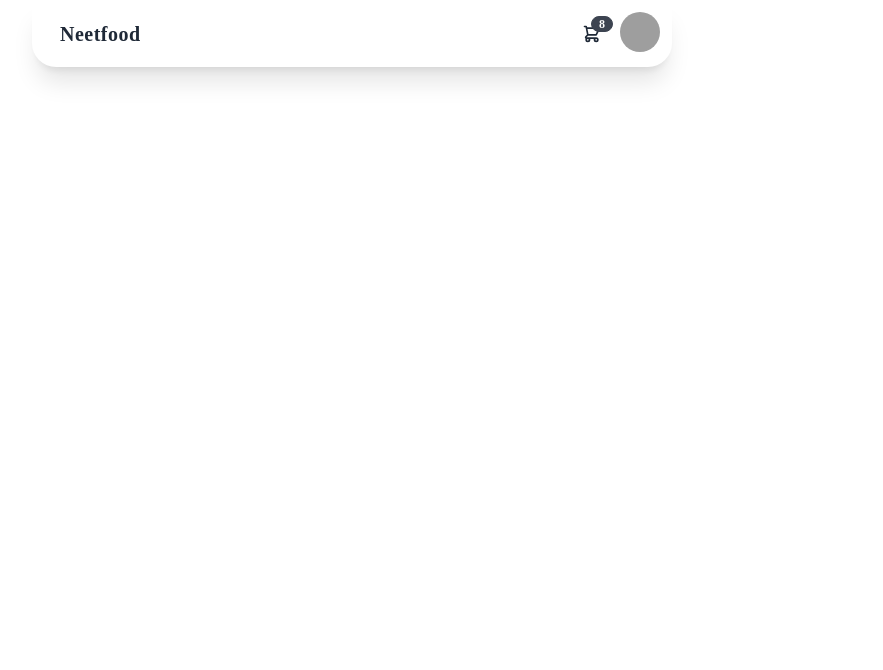
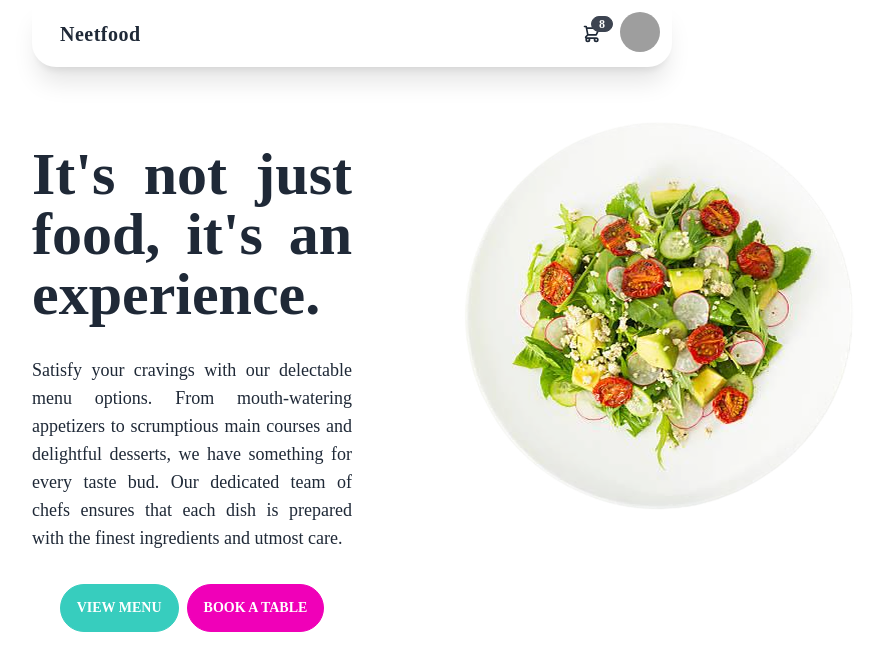
Before and after one commit to malvinval/food-order-app-ui, a React (Create React App) app: page / in a window 1280 px wide. Shown: the top 670 px of the page, without its empty margins (288-1171 px from the left). Built offline with nearby package versions, Linux system fonts and the light colour scheme; grey boxes are pictures that could not be loaded.

Commit message:
add: body content

```diff
--- a/src/App.js
+++ b/src/App.js
@@ -1,12 +1,35 @@
-import { useState } from "react";
+
 import './index.css';
 import Navbar from "./components/ui/Navbar";
+import FoodIMG from "./components/ui/img/food.png"
 
 const App = () => {
   const element = (
-    <div id="container">
+    <div id="container" className="">
       <Navbar />
+      <div id="body-content-container" className="w-100 flex flex-col mt-32 lg:mt-28">
+        <div id="first-body-content" className="w-full h-1/2 flex flex-col-reverse lg:flex-row">
+          <div className="w-full mt-8 lg:w-1/2 h-full flex flex-col items-center lg:items-end justify-center">
+            <div id="first-body-title-container" className="w-3/4 lg:w-1/2">
+              <h1 className="font-garamond font-weight-800 text-4xl lg:text-6xl text-center lg:text-justify">It's not just food, it's an experience.</h1>
+            </div>
 
+            <div id="first-body-text-container" className="w-3/4 lg:w-1/2 my-8">
+              <p className="font-garamond text-lg text-center lg:text-justify leading-7">
+                Satisfy your cravings with our delectable menu options. From mouth-watering appetizers to scrumptious main courses and delightful desserts, we have something for every taste bud. Our dedicated team of chefs ensures that each dish is prepared with the finest ingredients and utmost care.
+              </p>
+            </div>
+
+            <div id="first-body-btn-container" className="flex justify-center w-3/4 lg:w-1/2">
+              <button id="view-menu-btn" className="btn btn-accent mx-1 text-white font-garamond">View menu</button>
+              <button id="book-table-btn" className="btn btn-secondary mx-1 font-garamond">Book a Table</button>
+            </div>
+          </div>
+          <div className="w-full lg:w-1/2 h-full flex items-center justify-center lg:justify-start">
+            <img src={FoodIMG} alt="food img" />
+          </div>
+        </div>
+      </div>
     </div>
   );
 
--- a/src/components/ui/Navbar.jsx
+++ b/src/components/ui/Navbar.jsx
@@ -1,11 +1,10 @@
-import { Fragment } from "react";
 import '../../index.css';
 
 const Navbar = () => {
     const element = (
-        <div className="w-full md:w-1/2 navbar bg-white mx-auto shadow-xl rounded-b-3xl font-garamond">
+        <div className="fixed top-0 left-0 right-0 w-full md:w-1/2 navbar bg-white mx-auto shadow-xl rounded-b-3xl font-garamond">
             <div className="flex-1 px-5">
-                <a className="normal-case text-xl tracking-wide font-weight-800">Neetfood</a>
+                <a href="#!" className="normal-case text-xl tracking-wide font-weight-800">Neetfood</a>
             </div>
             <div className="flex-none">
                 <div className="dropdown dropdown-end">
@@ -28,18 +27,18 @@ const Navbar = () => {
                 <div className="dropdown dropdown-end">
                 <label tabIndex={0} className="btn btn-ghost btn-circle avatar">
                     <div className="w-10 rounded-full">
-                    <img src="https://randomuser.me/api/portraits/med/women/59.jpg" />
+                    <img src="https://randomuser.me/api/portraits/med/women/59.jpg" alt="" />
                     </div>
                 </label>
                 <ul tabIndex={0} className="menu menu-compact dropdown-content mt-3 p-2 shadow bg-base-100 rounded-box w-52">
                     <li>
-                    <a className="justify-between">
+                    <a href="#!" className="justify-between">
                         Profile
                         <span className="badge">New</span>
                     </a>
                     </li>
-                    <li><a>Settings</a></li>
-                    <li><a>Logout</a></li>
+                    <li><a href="#!">Settings</a></li>
+                    <li><a href="#!">Logout</a></li>
                 </ul>
                 </div>
             </div>
--- a/src/index.css
+++ b/src/index.css
@@ -4,11 +4,6 @@
 
 @import url('https://fonts.googleapis.com/css2?family=EB+Garamond:wght@400;700;800&display=swap');
 
-#container {
-  width: 100%;
-  position: fixed;
-  width: 100%;
-  height: 100%;
-  left: 0;
-  top: 0;
+#book-table-btn, #view-menu-btn {
+    border-radius: 50px;
 }
```
Also changed, not shown: src/components/ui/img/food.png (added).
